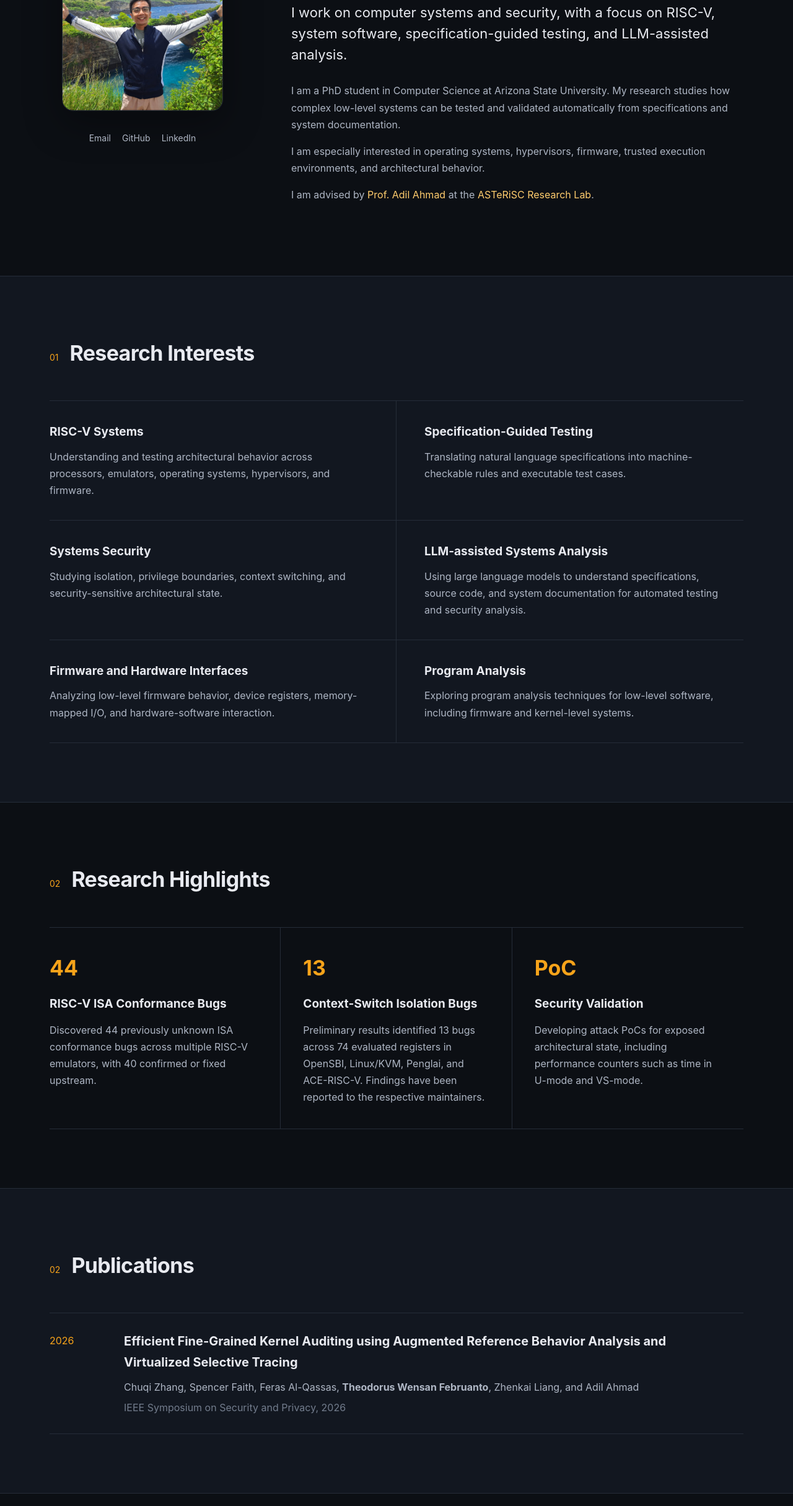
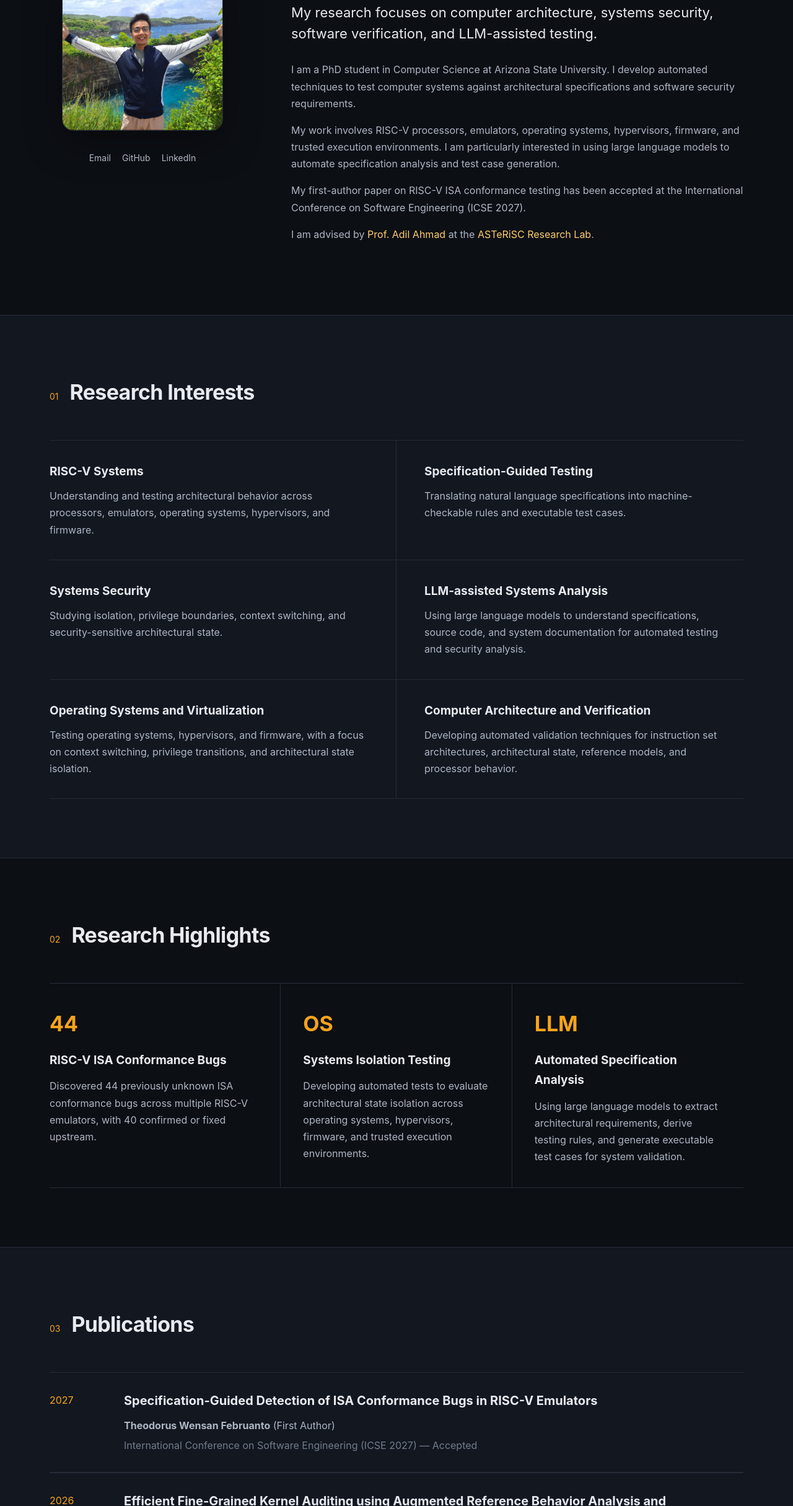
Before and after one commit to whensun/whensun.github.io, a plain HTML site: page index.html in a window 1280 px wide. Shown: the part 370-2800 px from the top of the page at 62% size. Drawn offline with Linux system fonts and the light colour scheme.

Commit message:
Revise index.html with updated content and structure
Updated personal information and research details in the HTML file.

```diff
--- a/index.html
+++ b/index.html
@@ -8,7 +8,7 @@
 
     <meta
         name='description'
-        content='Theodorus Wensan Februanto, PhD student in Computer Science at Arizona State University working on systems security, RISC-V, and automated systems testing.'
+        content='Theodorus Wensan Februanto is a Computer Science PhD student at Arizona State University researching RISC-V architecture, systems security, specification-guided testing, and LLM-assisted software verification.'
     >
 
     <link rel='stylesheet' href='style.css'>
@@ -26,6 +26,7 @@
         <nav class='nav'>
             <a href='#home'>Home</a>
             <a href='#research'>Research</a>
+            <a href='#highlights'>Highlights</a>
             <a href='#publications'>Publications</a>
             <a href='#updates'>Updates</a>
             <a href='wensan.pdf'>CV</a>
@@ -66,19 +67,27 @@
             </h1>
 
             <p class='intro'>
-                I work on computer systems and security, with a focus on
-                RISC-V, system software, specification-guided testing, and
-                LLM-assisted analysis.
+                My research focuses on computer architecture, systems security,
+                software verification, and LLM-assisted testing.
             </p>
 
             <p>
                 I am a PhD student in Computer Science at Arizona State University.
-                My research studies how complex low-level systems can be tested and validated automatically from specifications and system documentation.
+                I develop automated techniques to test computer systems against
+                architectural specifications and software security requirements.
             </p>
 
             <p>
-                I am especially interested in operating systems, hypervisors,
-                firmware, trusted execution environments, and architectural behavior.
+                My work involves RISC-V processors, emulators, operating systems,
+                hypervisors, firmware, and trusted execution environments.
+                I am particularly interested in using large language models
+                to automate specification analysis and test case generation.
+            </p>
+
+            <p>
+                My first-author paper on RISC-V ISA conformance testing
+                has been accepted at the International Conference on
+                Software Engineering (ICSE 2027).
             </p>
 
             <p>
@@ -142,20 +151,22 @@
             </div>
 
             <div class='research-item'>
-                <h3>Firmware and Hardware Interfaces</h3>
+                <h3>Operating Systems and Virtualization</h3>
 
                 <p>
-                    Analyzing low-level firmware behavior, device registers,
-                    memory-mapped I/O, and hardware-software interaction.
+                    Testing operating systems, hypervisors, and firmware,
+                    with a focus on context switching, privilege transitions,
+                    and architectural state isolation.
                 </p>
             </div>
 
             <div class='research-item'>
-                <h3>Program Analysis</h3>
+                <h3>Computer Architecture and Verification</h3>
 
                 <p>
-                    Exploring program analysis techniques for low-level software,
-                    including firmware and kernel-level systems.
+                    Developing automated validation techniques for instruction
+                    set architectures, architectural state, reference models,
+                    and processor behavior.
                 </p>
             </div>
 
@@ -186,25 +197,26 @@
             </div>
 
             <div class='highlight-item'>
-                <p class='highlight-number'>13</p>
+                <p class='highlight-number'>OS</p>
 
-                <h3>Context-Switch Isolation Bugs</h3>
+                <h3>Systems Isolation Testing</h3>
 
                 <p>
-                    Preliminary results identified 13 bugs across 74 evaluated
-                    registers in OpenSBI, Linux/KVM, Penglai, and ACE-RISC-V.
-                    Findings have been reported to the respective maintainers.
+                    Developing automated tests to evaluate architectural
+                    state isolation across operating systems, hypervisors,
+                    firmware, and trusted execution environments.
                 </p>
             </div>
 
             <div class='highlight-item'>
-                <p class='highlight-number'>PoC</p>
+                <p class='highlight-number'>LLM</p>
 
-                <h3>Security Validation</h3>
+                <h3>Automated Specification Analysis</h3>
 
                 <p>
-                    Developing attack PoCs for exposed architectural state,
-                    including performance counters such as time in U-mode and VS-mode.
+                    Using large language models to extract architectural
+                    requirements, derive testing rules, and generate
+                    executable test cases for system validation.
                 </p>
             </div>
 
@@ -217,9 +229,34 @@
     <div class='container'>
 
         <div class='section-heading'>
-            <p class='section-number'>02</p>
+            <p class='section-number'>03</p>
             <h2>Publications</h2>
         </div>
+
+        <article class='publication'>
+
+            <p class='publication-year'>
+                2027
+            </p>
+
+            <div>
+                <h3>
+                    Specification-Guided Detection of ISA Conformance Bugs
+                    in RISC-V Emulators
+                </h3>
+
+                <p class='authors'>
+                    <strong>Theodorus Wensan Februanto</strong>
+                    (First Author)
+                </p>
+
+                <p class='venue'>
+                    International Conference on Software Engineering
+                    (ICSE 2027) — Accepted
+                </p>
+            </div>
+
+        </article>
 
         <article class='publication'>
 
@@ -240,7 +277,7 @@
                 </p>
 
                 <p class='venue'>
-                    IEEE Symposium on Security and Privacy, 2026
+                    IEEE Symposium on Security and Privacy (S&amp;P 2026)
                 </p>
             </div>
 
@@ -253,17 +290,37 @@
     <div class='container'>
 
         <div class='section-heading'>
-            <p class='section-number'>03</p>
+            <p class='section-number'>04</p>
             <h2>Recent Updates</h2>
         </div>
 
         <div class='updates'>
 
             <div class='update'>
+                <span>Oct 2026</span>
+
+                <p>
+                    Our paper "Specification-Guided Detection of ISA
+                    Conformance Bugs in RISC-V Emulators" (OculusISA)
+                    has been accepted at ICSE 2027!
+                </p>
+            </div>
+
+            <div class='update'>
                 <span>2026</span>
 
                 <p>
-                    Paper accepted at the IEEE Symposium on Security and Privacy.
+                    Co-authored a paper published at the IEEE Symposium
+                    on Security and Privacy (S&amp;P 2026).
+                </p>
+            </div>
+
+            <div class='update'>
+                <span>2026</span>
+
+                <p>
+                    Expanded my research on automated system verification
+                    and context-switch isolation testing.
                 </p>
             </div>
 
```
